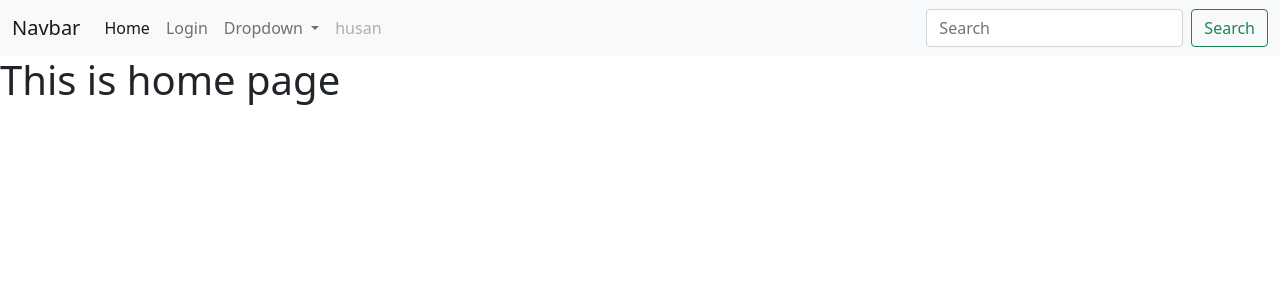
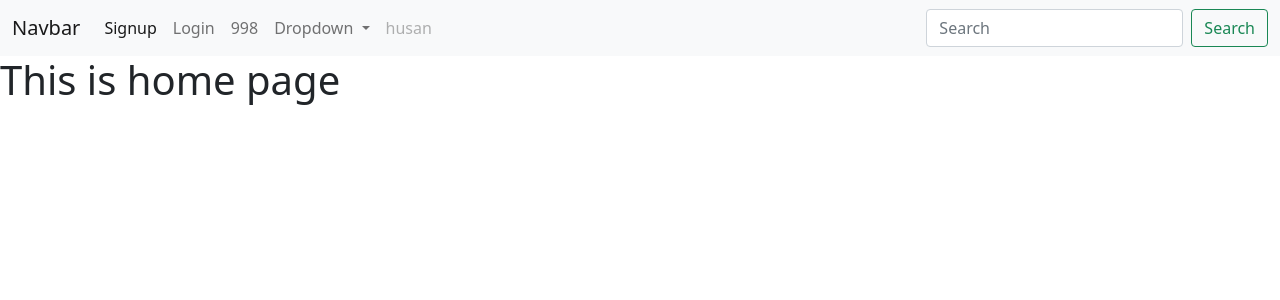
Before and after one commit to hwandev12/django-authentication-train, a Django app: page / in a window 1280 px wide. Shown: the top 300 px of the page. Run offline with Django 4.2, Linux system fonts and the light colour scheme; a user stored in the database is signed in; parts of the project's set-up code (start-up, migrations or seed data) failed here and were passed over.

Commit message:
configure template url

```diff
--- a/templates/includes/navbar.html
+++ b/templates/includes/navbar.html
@@ -8,10 +8,13 @@
         <div class="collapse navbar-collapse" id="navbarSupportedContent">
             <ul class="navbar-nav me-auto mb-2 mb-lg-0">
                 <li class="nav-item">
-                    <a class="nav-link active" aria-current="page" href="#">Home</a>
+                    <a class="nav-link active" aria-current="page" href="{% url 'signup' %}">Signup</a>
                 </li>
                 <li class="nav-item">
                     <a class="nav-link" href="{% url 'login' %}">Login</a>
+                </li>
+                <li class="nav-item">
+                    <a class="nav-link" href="#">{{ request.user.phone}}</a>
                 </li>
                 <li class="nav-item dropdown">
                     <a class="nav-link dropdown-toggle" href="#" id="navbarDropdown" role="button"
```
